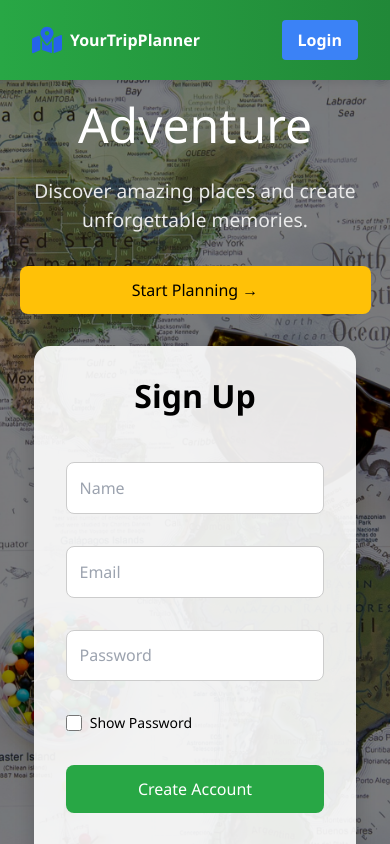
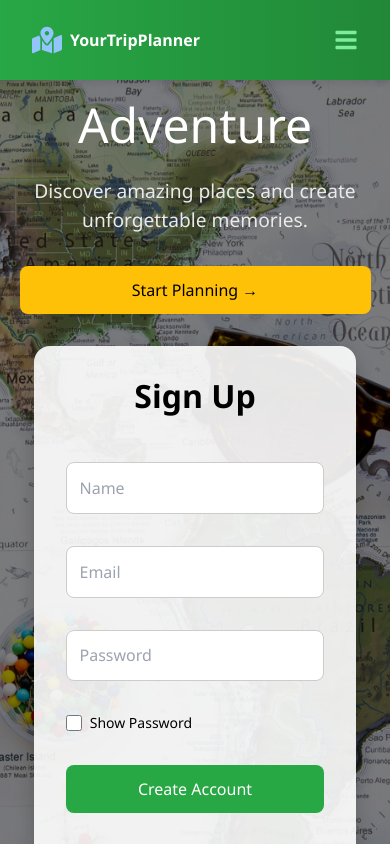
Before and after one commit to code-well0/trip-planner, a React (Create React App) app: page / in a window 390 px wide. Shown: the top 844 px of the page. Built offline with nearby package versions, Linux system fonts and the light colour scheme.

Commit message:
responsiveness added to Navbar

```diff
--- a/src/Components/Navbar.jsx
+++ b/src/Components/Navbar.jsx
@@ -1,9 +1,18 @@
-import React from "react";
+import React, { useState } from "react";
 import { Link, useNavigate } from "react-router-dom";
-import { FaMapMarkedAlt, FaSuitcase, FaMoneyBillWave, FaRobot, FaPlaneDeparture } from "react-icons/fa";
+import {
+  FaMapMarkedAlt,
+  FaSuitcase,
+  FaMoneyBillWave,
+  FaRobot,
+  FaPlaneDeparture,
+  FaBars,
+  FaTimes,
+} from "react-icons/fa";
 
 const Navbar = ({ isLoggedIn, searchQuery, setSearchQuery }) => {
   const navigate = useNavigate();
+  const [menuOpen, setMenuOpen] = useState(false);
 
   const handleLogout = () => {
     localStorage.removeItem("token");
@@ -11,16 +20,11 @@ const Navbar = ({ isLoggedIn, searchQuery, setSearchQuery }) => {
     window.location.reload();
   };
 
-  return (
-    <nav className=" navbar flex items-center justify-between px-6 py-4 bg-white shadow-md font-inter">
-      {/* 🔰 Brand Logo */}
-      <div className="flex items-center gap-2 text-2xl font-bold text-blue-600">
-        <FaMapMarkedAlt className="text-3xl" />
-        <Link to="/">YourTripPlanner</Link>
-      </div>
+  const toggleMenu = () => setMenuOpen(!menuOpen);
 
-      {/* 🔷 Right: Navigation Links */}
-      <div className="flex space-x-6 items-center text-gray-700 font-medium">
+  // ✅ Mobile links (green) vs Desktop links (original)
+  const NavLinks = ({ mobile = false }) => (
+    <>
       {isLoggedIn ? (
         <>
           <input
@@ -28,24 +32,50 @@ const Navbar = ({ isLoggedIn, searchQuery, setSearchQuery }) => {
             placeholder="Search by city name..."
             value={searchQuery}
             onChange={(e) => setSearchQuery(e.target.value)}
-              className="px-4 py-2 border rounded-full focus:outline-none focus:ring-2 focus:ring-blue-500"
+            className={`px-4 py-2 border rounded-full focus:outline-none focus:ring-2 focus:ring-green-500 ${
+              mobile ? "w-full" : "w-auto"
+            }`}
+            style={mobile ? { borderColor: "#218838" } : {}}
           />
-            <Link to="/plan" className="hover:text-blue-600 transition duration-200 flex items-center gap-1">
+          <Link
+            to="/plan"
+            className={`flex items-center gap-1 transition duration-200 ${
+              mobile ? "" : "hover:text-blue-600"
+            }`}
+            style={mobile ? { color: "#218838" } : {}}
+          >
             <FaSuitcase /> Plan Trip
           </Link>
-            <Link to="/expenses" className="hover:text-blue-600 transition duration-200 flex items-center gap-1">
+          <Link
+            to="/expenses"
+            className={`flex items-center gap-1 transition duration-200 ${
+              mobile ? "" : "hover:text-blue-600"
+            }`}
+            style={mobile ? { color: "#218838" } : {}}
+          >
             <FaMoneyBillWave /> Expenses
           </Link>
-            <Link to="/api/chat" className="hover:text-blue-600 transition duration-200 flex items-center gap-1">
+          <Link
+            to="/api/chat"
+            className={`flex items-center gap-1 transition duration-200 ${
+              mobile ? "" : "hover:text-blue-600"
+            }`}
+            style={mobile ? { color: "#218838" } : {}}
+          >
             <FaRobot /> AI Assistant
           </Link>
-            <Link to="/TripRecommender" className="hover:text-blue-600 transition duration-200 flex items-center gap-1">
+          <Link
+            to="/TripRecommender"
+            className={`flex items-center gap-1 transition duration-200 ${
+              mobile ? "" : "hover:text-blue-600"
+            }`}
+            style={mobile ? { color: "#218838" } : {}}
+          >
             <FaPlaneDeparture /> Trip Recommender
           </Link>
-
           <button
             onClick={handleLogout}
-              className="ml-4 px-4 py-2 bg-red-500 text-white rounded hover:bg-red-600 transition duration-200"
+            className="px-4 py-2 bg-red-500 text-white rounded hover:bg-red-600 transition duration-200"
           >
             Logout
           </button>
@@ -53,12 +83,44 @@ const Navbar = ({ isLoggedIn, searchQuery, setSearchQuery }) => {
       ) : (
         <Link
           to="/login"
-            className="px-4 py-2 bg-blue-500 text-white rounded hover:bg-blue-600 transition duration-200"
+          className={`px-4 py-2 text-white rounded transition duration-200 ${
+            mobile ? "" : "bg-blue-500 hover:bg-blue-600"
+          }`}
+          style={mobile ? { backgroundColor: "#218838" } : {}}
         >
           Login
         </Link>
       )}
+    </>
+  );
+
+  return (
+    <nav className="navbar flex items-center justify-between px-6 py-4 bg-white shadow-md font-inter relative">
+      {/* 🔰 Brand Logo */}
+      <div className="flex items-center gap-2 text-2xl font-bold text-blue-300">
+        <FaMapMarkedAlt className="text-3xl" />
+        <Link to="/">YourTripPlanner</Link>
       </div>
+
+      {/* 🔳 Hamburger Button for Mobile */}
+      <button
+        className="lg:hidden text-2xl"
+        onClick={toggleMenu}
+      >
+        {menuOpen ? <FaTimes /> : <FaBars />}
+      </button>
+
+      {/* 🔷 Desktop Links (unchanged) */}
+      <div className="hidden lg:flex space-x-6 items-center text-gray-700 font-medium">
+        <NavLinks />
+      </div>
+
+      {/* 📱 Mobile Menu (green text) */}
+      {menuOpen && (
+        <div className="lg:hidden absolute top-full left-0 w-full bg-white shadow-md flex flex-col gap-4 px-6 py-4 font-medium z-50">
+          <NavLinks mobile />
+        </div>
+      )}
     </nav>
   );
 };
```
Lines whose indentation alone changed are shown as unchanged.
